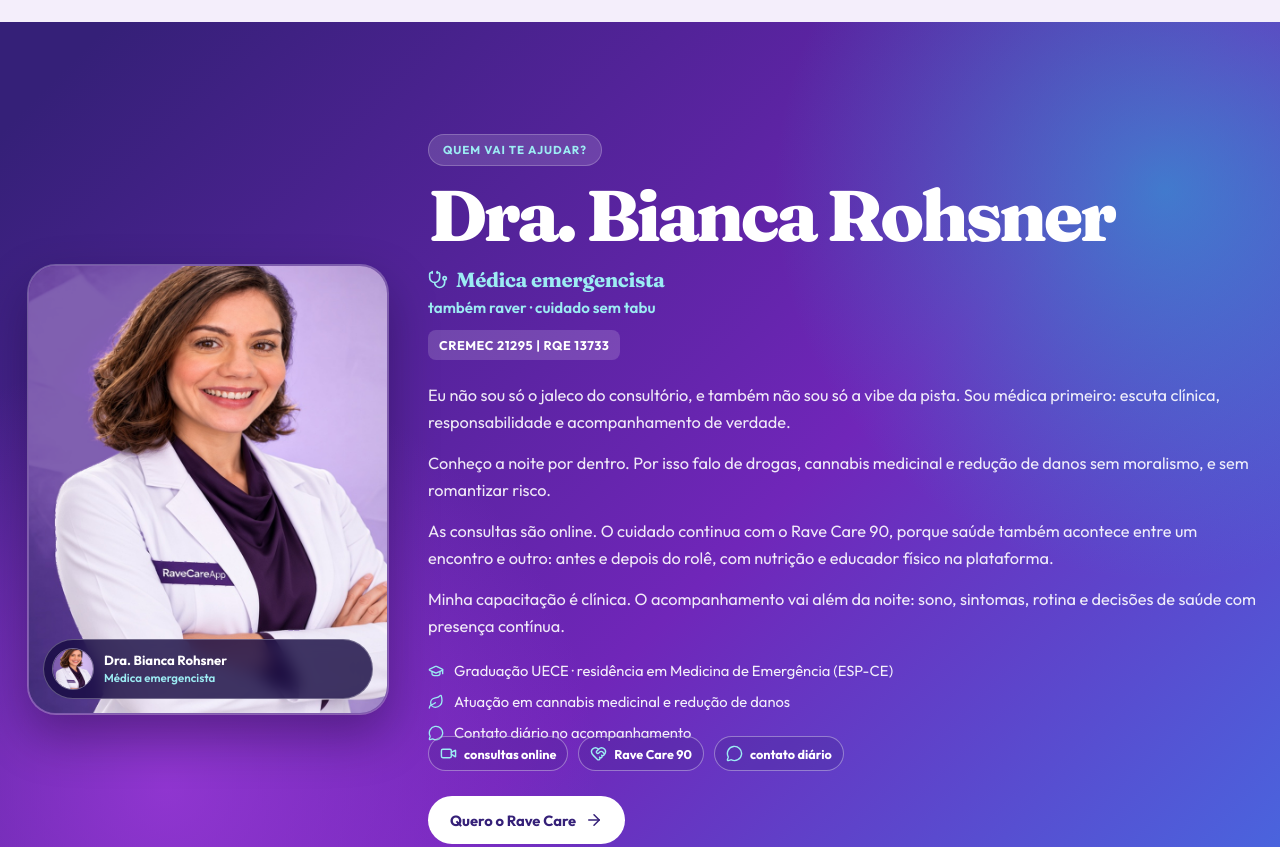
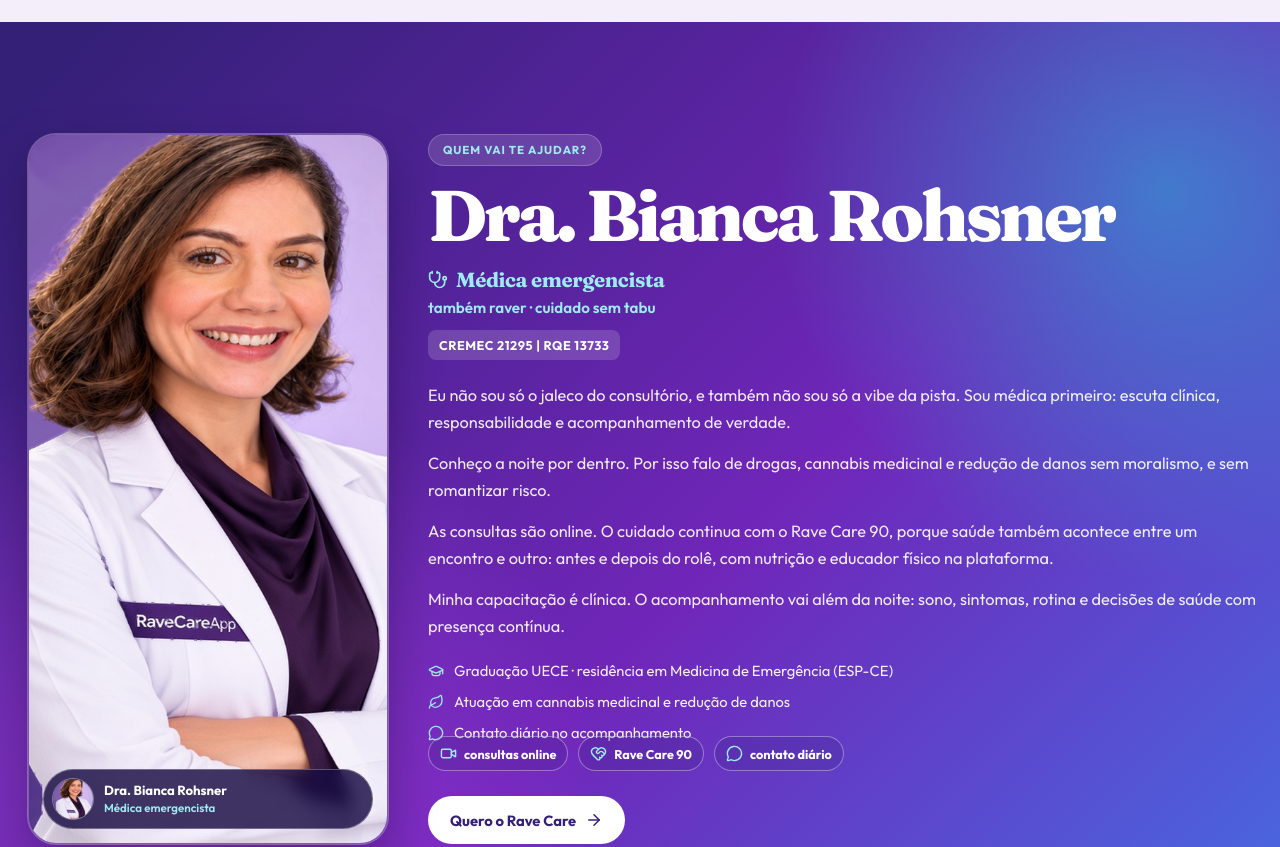
Before and after one commit to caiodasilvabatistadev-prog/RaveCare90, a React (Vite) app in the folder frontend/: page / in a window 1280 px wide. Shown: the part 4260-5107 px from the top of the page. Built offline with nearby package versions, Linux system fonts and the light colour scheme.

Commit message:
fix(frontend): align professional portrait with copy

```diff
--- a/frontend/src/styles/global.css
+++ b/frontend/src/styles/global.css
@@ -732,7 +732,7 @@
 .professional-grid {
   display: grid;
   grid-template-columns: minmax(260px, 360px) minmax(0, 1fr);
-  align-items: center;
+  align-items: stretch;
   justify-content: start;
   gap: 40px;
 }
@@ -1320,7 +1320,7 @@
       linear-gradient(180deg, rgba(26, 13, 61, 0.72) 0%, rgba(53, 32, 120, 0.88) 45%, rgba(26, 13, 61, 0.96) 100%),
       radial-gradient(ellipse 70% 50% at 50% 0%, rgba(164, 61, 225, 0.4), transparent 55%);
   }
-  .professional-grid { grid-template-columns: 1fr; gap: 28px; }
+  .professional-grid { grid-template-columns: 1fr; align-items: start; gap: 28px; }
   .professional-portrait { max-width: 320px; }
   .professional-portrait,
   .professional-profile-image { min-height: 340px; }
--- a/frontend/src/styles/social-proof.css
+++ b/frontend/src/styles/social-proof.css
@@ -91,6 +91,8 @@
 
 /* Retrato profissional: foto de jaleco (fora da hero), cabelo natural, alinhado à esquerda. */
 .professional .professional-portrait.professional-portrait--photo {
+  position:relative;
+  align-self:stretch;
   min-height:420px;
   margin:0;
   padding:0;
@@ -100,11 +102,12 @@
   overflow:hidden;
 }
 .professional .professional-profile-image {
-  position:relative;
+  position:absolute;
+  inset:0;
   z-index:1;
   width:100%;
   height:100%;
-  min-height:420px;
+  min-height:0;
   display:block;
   object-fit:cover;
   object-position:center 18%;
```
